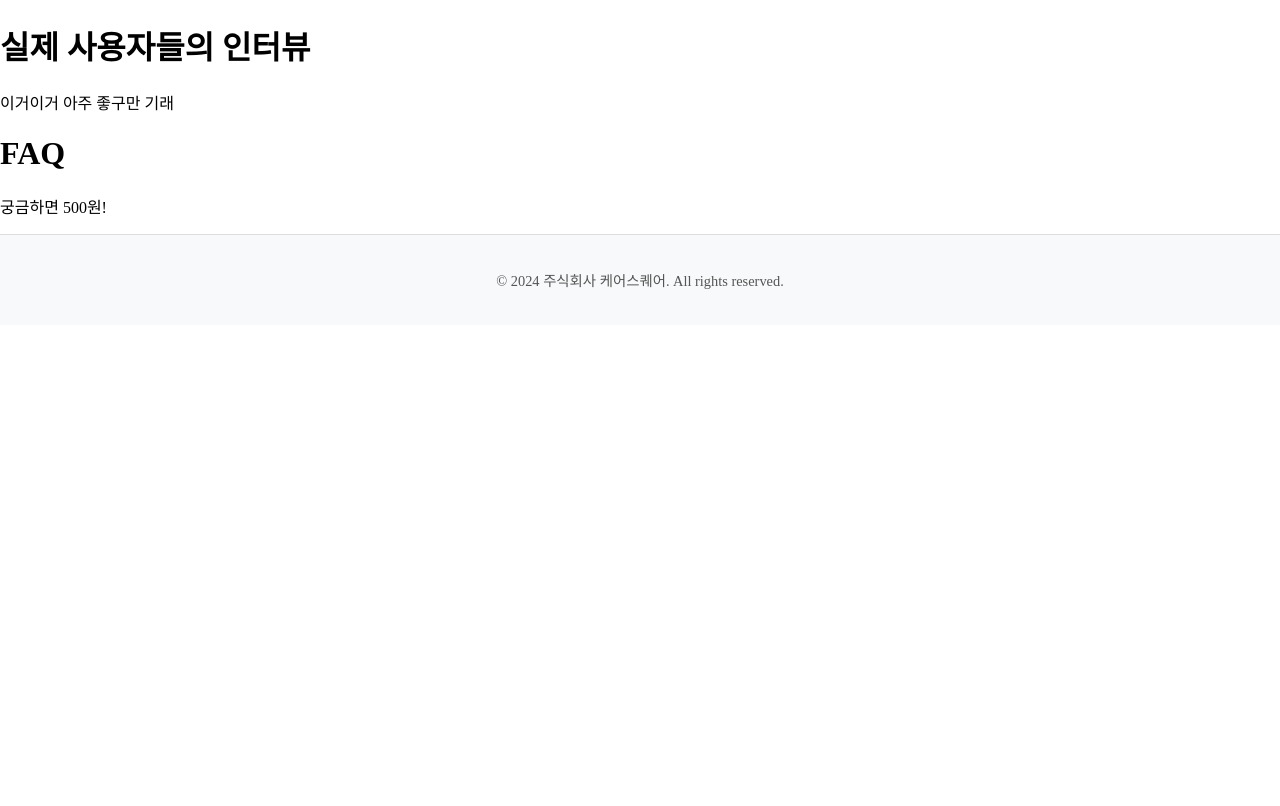
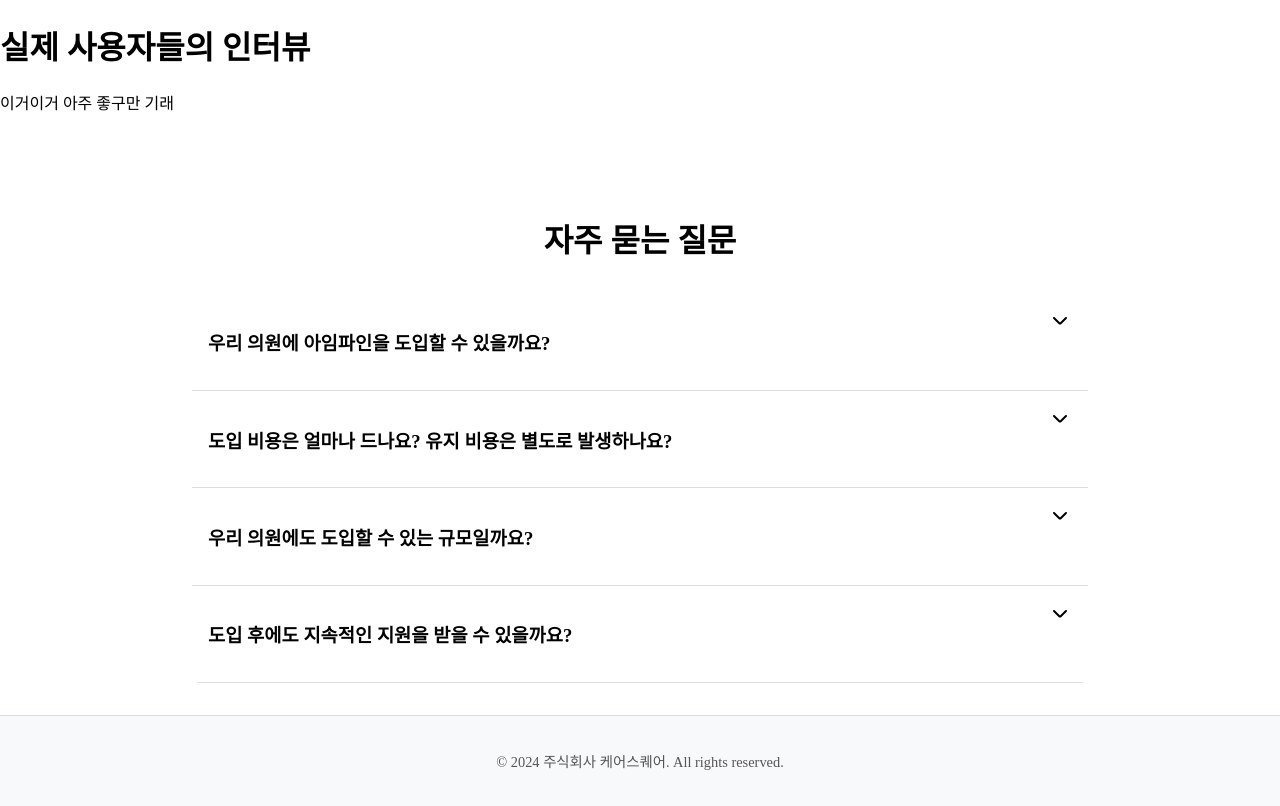
Before and after one commit to Leonamin/ilman-business, a Nuxt app: page / in a window 1280 px wide. Shown: the part 2249-3055 px from the top of the page. Before the commit the page ends 2574 px from the top, so only its background shows below. Built offline with nearby package versions, Linux system fonts and the light colour scheme.

Commit message:
# ADD - FAQ 구현

```diff
--- /dev/null
+++ b/components/0_components/icons/ChevronDown.vue
@@ -0,0 +1,18 @@
+<script setup lang="ts">
+defineProps<{
+  color: string;
+  size: string;
+}>();
+
+</script>
+
+<template>
+  <svg :fill="color" :width="size" :height="size" viewBox="0 0 24 24" xmlns="http://www.w3.org/2000/svg">
+    <path fill-rule="evenodd" clip-rule="evenodd" d="M10.5858 14.9999C11.3668 15.781 12.6332 15.781 13.4142 14.9999L18.7071 9.70701C19.0976 9.31649 19.0976 8.68332 18.7071 8.2928C18.3166 7.90228 17.6834 7.90228 17.2929 8.2928L12 13.5857L6.70711 8.2928C6.31658 7.90228 5.68342 7.90228 5.29289 8.2928C4.90237 8.68332 4.90237 9.31649 5.29289 9.70701L10.5858 14.9999Z"/>
+  </svg>
+
+</template>
+
+<style scoped>
+
+</style>
--- /dev/null
+++ b/components/0_components/icons/ChevronUp.vue
@@ -0,0 +1,18 @@
+<script setup lang="ts">
+defineProps<{
+  color: string;
+  size: string;
+}>();
+
+</script>
+
+<template>
+  <svg :fill="color" :width="size" :height="size" viewBox="0 0 24 24" xmlns="http://www.w3.org/2000/svg">
+    <path fill-rule="evenodd" clip-rule="evenodd"
+          d="M10.5858 9.00009C11.3668 8.21904 12.6332 8.21904 13.4142 9.00009L18.7071 14.293C19.0976 14.6835 19.0976 15.3167 18.7071 15.7072C18.3166 16.0977 17.6834 16.0977 17.2929 15.7072L12 10.4143L6.70711 15.7072C6.31658 16.0977 5.68342 16.0977 5.29289 15.7072C4.90237 15.3167 4.90237 14.6835 5.29289 14.293L10.5858 9.00009Z"/>
+  </svg>
+</template>
+
+<style scoped>
+
+</style>
--- a/components/introduction/page/FAQ.vue
+++ b/components/introduction/page/FAQ.vue
@@ -1,11 +1,119 @@
+<script setup lang="ts">
+import type FAQModel from "~/models/FAQModel";
+import ChevronDown from "~/components/0_components/icons/ChevronDown.vue";
+import ChevronUp from "~/components/0_components/icons/ChevronUp.vue";
+
+const faqList: FAQModel[] = [
+  {
+    question: "우리 의원에 아임파인을 도입할 수 있을까요?",
+    answer: "아니요"
+  },
+  {
+    question: "도입 비용은 얼마나 드나요? 유지 비용은 별도로 발생하나요?",
+    answer: "100만원입니다."
+  },
+  {
+    question: "우리 의원에도 도입할 수 있는 규모일까요?",
+    answer: "네"
+  },
+  {
+    question: "도입 후에도 지속적인 지원을 받을 수 있을까요?",
+    answer: "돈을 내신다면야."
+  }
+]
+
+const activeIndex = ref<number | null>(null);
+
+const toggleFAQ = (index: number) => {
+  if (activeIndex.value === index) {
+    activeIndex.value = null;
+  } else {
+    activeIndex.value = index;
+  }
+}
+
+</script>
+
 <template>
-  <div>
-    <h1>FAQ</h1>
-    <p>궁금하면 500원!</p>
+  <div class="layout">
+    <div class="spacer"></div>
+    <div class="faq">
+      <h5>자주 묻는 질문</h5>
+      <div
+          v-for="(item, index) in faqList"
+          :key="index"
+          class="faq-item"
+      >
+        <div class="faq-header" @click="toggleFAQ(index)">
+          <h3 :style="{
+              color: activeIndex === index ? 'var(--color-primary)' : 'black'
+            }">{{ item.question }}</h3>
+          <ChevronDown
+              v-if="activeIndex !== index"
+              color="black"
+              size="24"
+          />
+          <ChevronUp
+              v-else
+              color="var(--color-primary)"
+              size="24"
+          />
+        </div>
+        <div
+            class="faq-content"
+            v-if="activeIndex === index"
+        >
+          <p>{{ item.answer }}</p>
+        </div>
+      </div>
+    </div>
+    <div class="spacer"></div>
   </div>
 </template>
 
 <style scoped>
+.layout {
+  padding: 32px 0;
+}
+
+.faq {
+  width: 100%;
+  max-width: 70%;
+  margin: 0 auto;
+  border-radius: 8px;
+  overflow: hidden;
+}
+
+.faq h5 {
+  text-align: center;
+  font-size: var(--font-size-h5);
+  font-weight: bold;
+  margin-bottom: 32px;
+}
+
+.faq-item {
+  border-bottom: 1px solid #ddd;
+}
+
+.faq-item:first-child {
+  border-top: 1px solid #ddd;
+}
+
+.faq-header {
+  display: flex;
+  flex-direction: row;
+  justify-content: space-between;
+  padding: 16px;
+  cursor: pointer;
+}
+
+.faq-header:hover {
+  background: var(--color-bg-primary-hover)
+}
+
+.faq-content {
+  padding-inline: 16px;
+  line-height: 1.6;
+}
+
 </style>
-<script setup lang="ts">
-</script>
--- /dev/null
+++ b/models/FAQModel.ts
@@ -0,0 +1,4 @@
+export default interface FAQModel {
+    question: string;
+    answer: string;
+}
```
